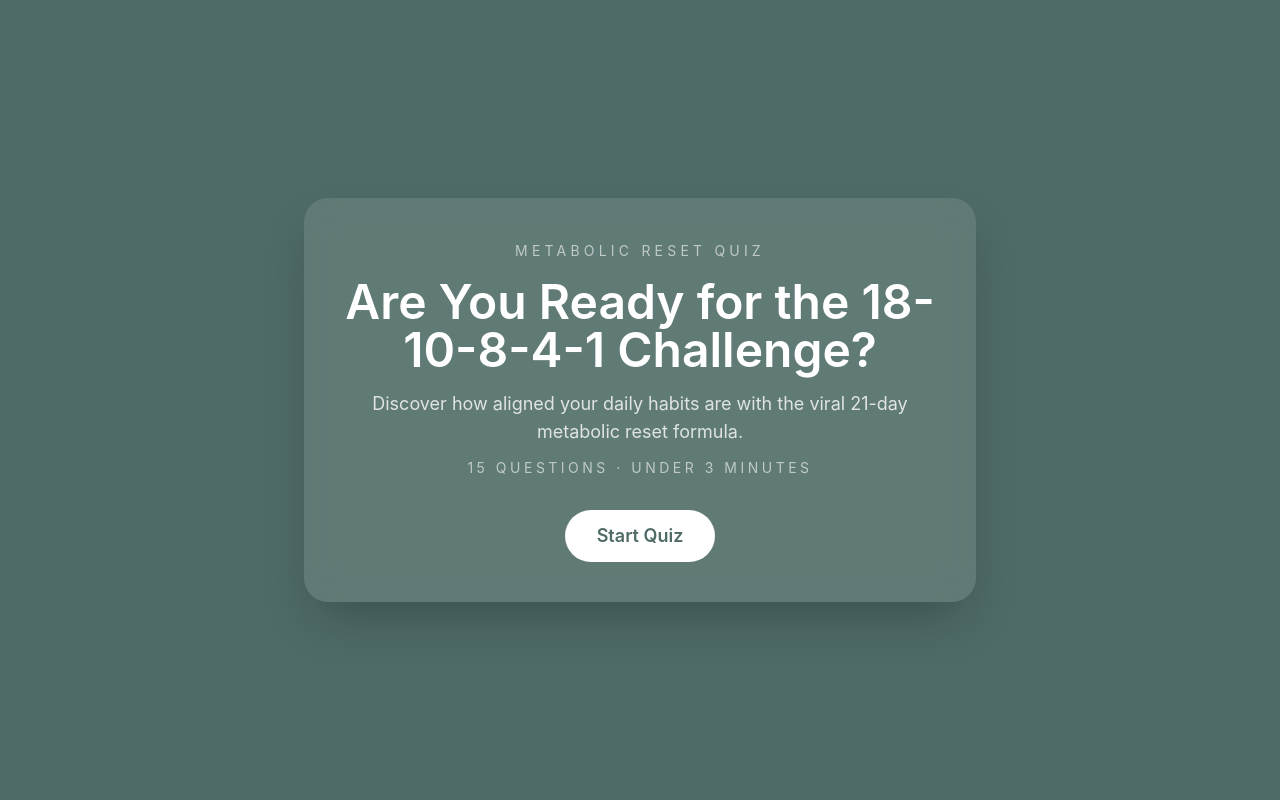
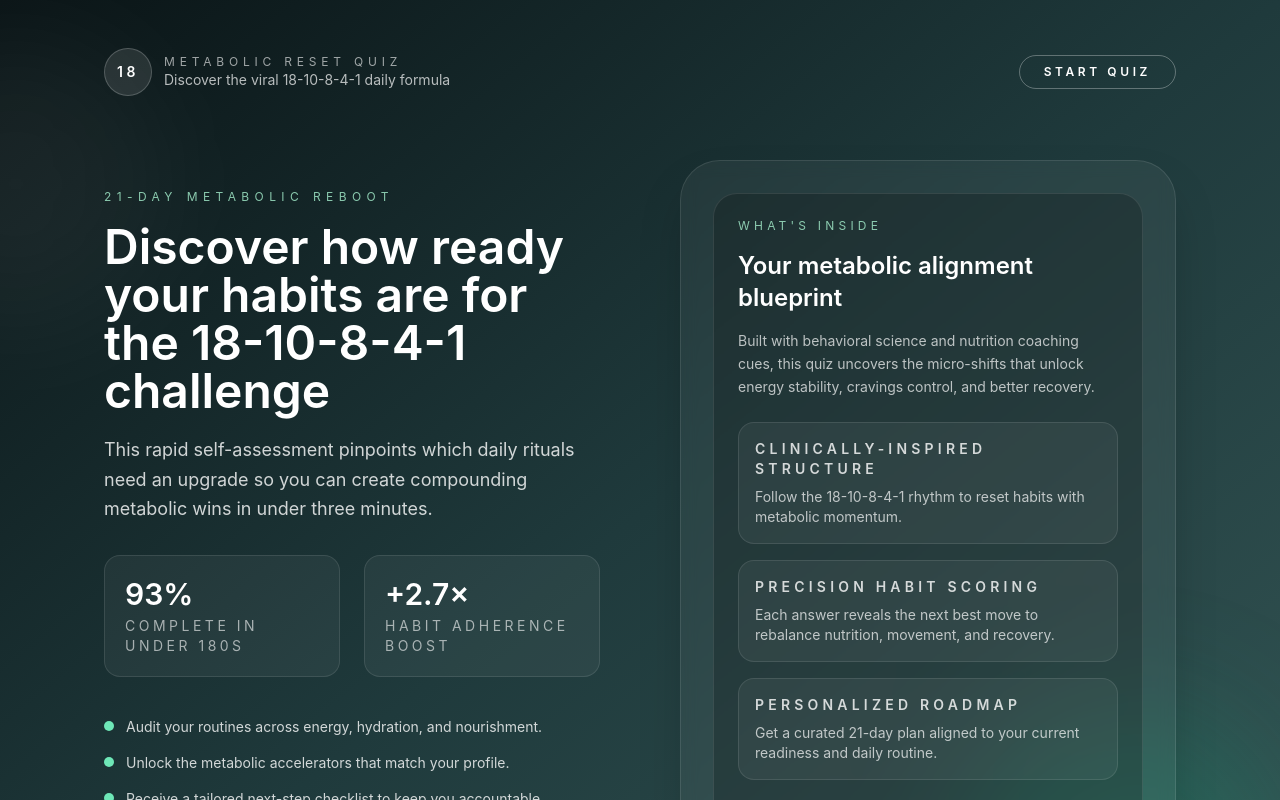
Before and after one commit to Gpstrackergsm/weightloss-quiz, a React (Vite) app in the folder frontend/: page / in a window 1280 px wide. Shown: the top 800 px of the page. Built offline with nearby package versions, Linux system fonts and the light colour scheme.

Commit message:
Revamp landing page experience

```diff
--- a/frontend/src/components/LandingSection.jsx
+++ b/frontend/src/components/LandingSection.jsx
@@ -1,29 +1,127 @@
 import { motion } from 'framer-motion';
+
+const highlights = [
+  {
+    title: 'Clinically-inspired structure',
+    description: 'Follow the 18-10-8-4-1 rhythm to reset habits with metabolic momentum.',
+  },
+  {
+    title: 'Precision habit scoring',
+    description: 'Each answer reveals the next best move to rebalance nutrition, movement, and recovery.',
+  },
+  {
+    title: 'Personalized roadmap',
+    description: 'Get a curated 21-day plan aligned to your current readiness and daily routine.',
+  },
+];
+
+const checkpoints = [
+  'Audit your routines across energy, hydration, and nourishment.',
+  'Unlock the metabolic accelerators that match your profile.',
+  'Receive a tailored next-step checklist to keep you accountable.',
+];
 
 export default function LandingSection({ onStart }) {
   return (
-    <div className="flex min-h-screen items-center justify-center px-6 py-10">
-      <motion.div
+    <div className="relative min-h-screen overflow-hidden bg-gradient-to-br from-[#0A1416] via-[#1F3A3C] to-[#355756] text-white">
+      <div className="pointer-events-none absolute inset-0">
+        <div className="absolute -left-32 top-10 h-72 w-72 rounded-full bg-white/5 blur-3xl" />
+        <div className="absolute bottom-0 right-0 h-80 w-80 rounded-full bg-emerald-500/20 blur-3xl" />
+      </div>
+      <div className="relative z-10 mx-auto flex min-h-screen w-full max-w-6xl flex-col px-6 pb-14 pt-12 md:px-10">
+        <header className="flex items-center justify-between gap-4">
+          <div className="flex items-center gap-3">
+            <span className="flex h-12 w-12 items-center justify-center rounded-full border border-white/20 bg-white/10 text-sm font-semibold uppercase tracking-[0.25em]">
+              18
+            </span>
+            <div>
+              <p className="text-xs uppercase tracking-[0.4em] text-white/60">Metabolic reset quiz</p>
+              <p className="text-sm text-white/70">Discover the viral 18-10-8-4-1 daily formula</p>
+            </div>
+          </div>
+          <button
+            type="button"
+            onClick={onStart}
+            className="hidden rounded-full border border-white/30 px-6 py-2 text-xs font-semibold uppercase tracking-[0.3em] transition hover:border-white/60 hover:bg-white/10 md:inline-flex"
+          >
+            Start quiz
+          </button>
+        </header>
+
+        <main className="mt-16 flex flex-1 flex-col gap-16 lg:flex-row lg:items-center lg:gap-20">
+          <motion.section
             initial={{ opacity: 0, y: 30 }}
             animate={{ opacity: 1, y: 0 }}
             transition={{ duration: 0.6 }}
-        className="max-w-2xl rounded-3xl bg-white/10 p-10 text-center shadow-2xl backdrop-blur-lg"
+            className="flex-1"
           >
-        <span className="text-sm uppercase tracking-[0.3em] text-white/60">Metabolic Reset Quiz</span>
-        <h1 className="mt-4 text-4xl font-semibold text-white md:text-5xl">
-          Are You Ready for the 18-10-8-4-1 Challenge?
+            <span className="text-xs uppercase tracking-[0.45em] text-emerald-200/80">21-day metabolic reboot</span>
+            <h1 className="mt-4 text-4xl font-semibold leading-tight text-white md:text-5xl">
+              Discover how ready your habits are for the 18-10-8-4-1 challenge
             </h1>
-        <p className="mt-4 text-lg text-white/80">
-          Discover how aligned your daily habits are with the viral 21-day metabolic reset formula.
+            <p className="mt-5 text-lg leading-relaxed text-white/80">
+              This rapid self-assessment pinpoints which daily rituals need an upgrade so you can create compounding metabolic
+              wins in under three minutes.
             </p>
-        <p className="mt-3 text-sm uppercase tracking-[0.25em] text-white/60">15 questions · under 3 minutes</p>
+            <div className="mt-8 grid gap-6 sm:grid-cols-2">
+              <div className="rounded-2xl border border-white/10 bg-white/5 p-5">
+                <p className="text-3xl font-semibold text-white">93%</p>
+                <p className="mt-1 text-sm uppercase tracking-[0.25em] text-white/60">complete in under 180s</p>
+              </div>
+              <div className="rounded-2xl border border-white/10 bg-white/5 p-5">
+                <p className="text-3xl font-semibold text-white">+2.7×</p>
+                <p className="mt-1 text-sm uppercase tracking-[0.25em] text-white/60">habit adherence boost</p>
+              </div>
+            </div>
+            <div className="mt-10 space-y-4">
+              {checkpoints.map((item) => (
+                <div key={item} className="flex items-start gap-3">
+                  <span className="mt-1 h-2.5 w-2.5 rounded-full bg-emerald-300" />
+                  <p className="text-sm text-white/80">{item}</p>
+                </div>
+              ))}
+            </div>
             <button
+              type="button"
               onClick={onStart}
-          className="mt-8 inline-flex items-center justify-center rounded-full bg-white px-8 py-3 text-lg font-semibold text-brand transition hover:bg-white/80"
+              className="mt-12 inline-flex items-center justify-center rounded-full bg-white px-10 py-3 text-sm font-semibold uppercase tracking-[0.35em] text-brand transition hover:bg-white/80"
             >
-          Start Quiz
+              Start quiz now
             </button>
-      </motion.div>
+            <p className="mt-4 text-xs uppercase tracking-[0.4em] text-white/60">15 questions • tailored results • instant plan</p>
+          </motion.section>
+
+          <motion.section
+            initial={{ opacity: 0, y: 30 }}
+            animate={{ opacity: 1, y: 0 }}
+            transition={{ delay: 0.1, duration: 0.6 }}
+            className="flex-1"
+          >
+            <div className="rounded-[2.5rem] border border-white/10 bg-white/5 p-8 shadow-2xl backdrop-blur">
+              <div className="rounded-3xl border border-white/10 bg-black/20 p-6">
+                <p className="text-xs uppercase tracking-[0.35em] text-emerald-200/80">What&apos;s inside</p>
+                <h2 className="mt-4 text-2xl font-semibold text-white">Your metabolic alignment blueprint</h2>
+                <p className="mt-4 text-sm leading-relaxed text-white/70">
+                  Built with behavioral science and nutrition coaching cues, this quiz uncovers the micro-shifts that unlock energy
+                  stability, cravings control, and better recovery.
+                </p>
+                <div className="mt-6 space-y-4">
+                  {highlights.map((highlight) => (
+                    <div key={highlight.title} className="rounded-2xl border border-white/10 bg-white/5 p-4">
+                      <p className="text-sm font-semibold uppercase tracking-[0.3em] text-white/80">{highlight.title}</p>
+                      <p className="mt-2 text-sm text-white/70">{highlight.description}</p>
+                    </div>
+                  ))}
+                </div>
+                <div className="mt-8 rounded-2xl border border-white/10 bg-white/5 p-4">
+                  <p className="text-sm font-semibold uppercase tracking-[0.3em] text-white/80">Trusted by coaches</p>
+                  <p className="mt-2 text-sm text-white/60">Used in 230+ transformation programs to accelerate habit alignment.</p>
+                </div>
+              </div>
+            </div>
+          </motion.section>
+        </main>
+      </div>
     </div>
   );
 }
```
Lines whose indentation alone changed are shown as unchanged.
